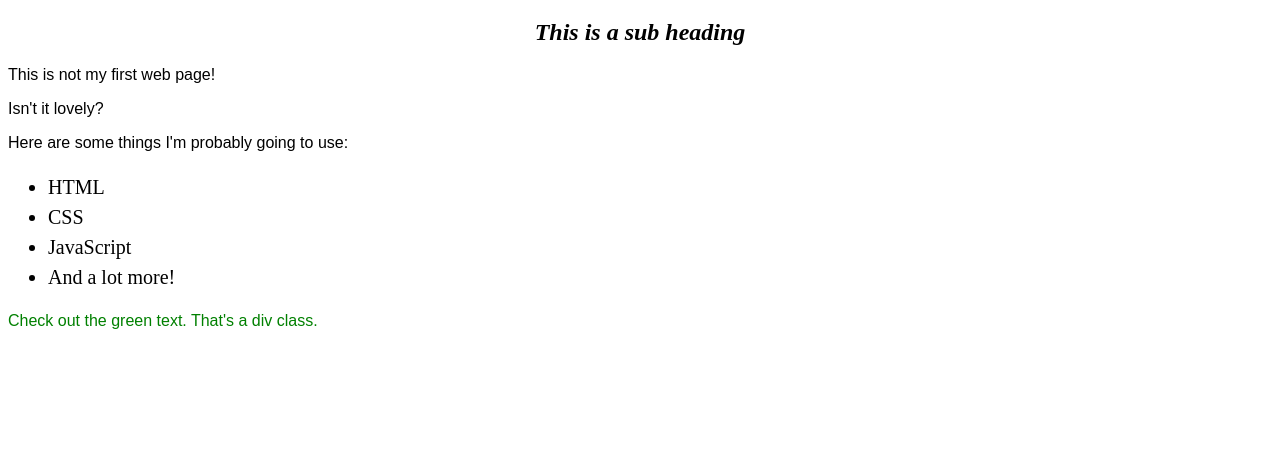
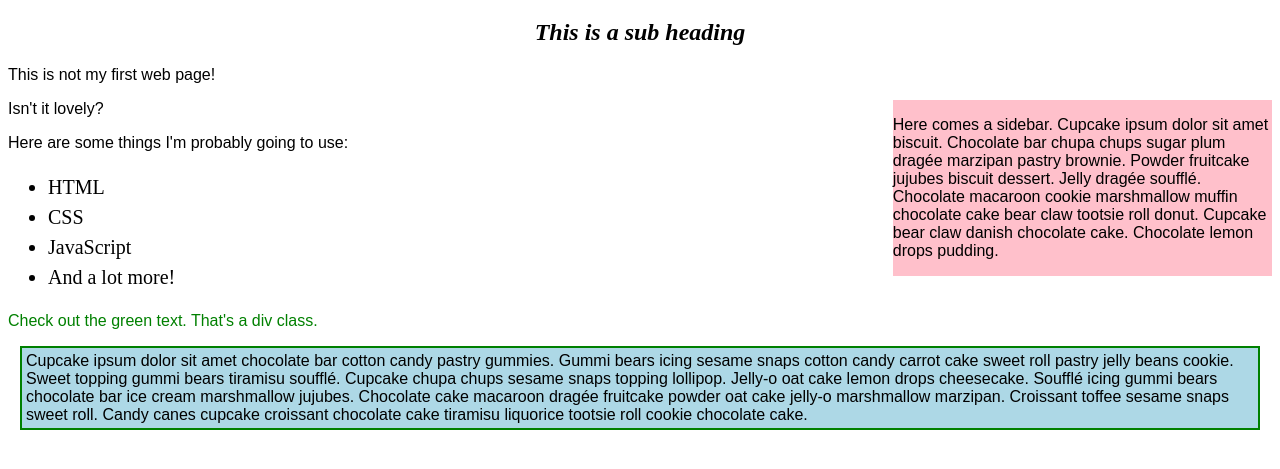
Before and after one commit to sparklepop/sample-webpage, a plain HTML site: page my-first-webpage.html in a window 1280 px wide. Shown: the part 61-530 px from the top of the page. Drawn offline with Linux system fonts and the light colour scheme.

Commit message:
Adds a colored sidebar

```diff
--- a/my-first-webpage.html
+++ b/my-first-webpage.html
@@ -11,6 +11,11 @@
 
 
 <p> This is not my first web page!</p>
+<div class="sidebar">
+  <p> Here comes a sidebar. Cupcake ipsum dolor sit amet biscuit. Chocolate bar chupa chups sugar plum dragée marzipan pastry brownie. Powder fruitcake jujubes biscuit dessert.
+
+Jelly dragée soufflé. Chocolate macaroon cookie marshmallow muffin chocolate cake bear claw tootsie roll donut. Cupcake bear claw danish chocolate cake. Chocolate lemon drops pudding.</p>
+</div>
 <p> Isn't it lovely?</p>
 <p> Here are some things I'm probably going to use:</p>
 <ul>
@@ -21,5 +26,7 @@
 </ul>
 <div class="green">
   <p> Check out the green text. That's a div class. </p>
+  </div>
+  <p class="border"> Cupcake ipsum dolor sit amet chocolate bar cotton candy pastry gummies. Gummi bears icing sesame snaps cotton candy carrot cake sweet roll pastry jelly beans cookie. Sweet topping gummi bears tiramisu soufflé. Cupcake chupa chups sesame snaps topping lollipop. Jelly-o oat cake lemon drops cheesecake. Soufflé icing gummi bears chocolate bar ice cream marshmallow jujubes. Chocolate cake macaroon dragée fruitcake powder oat cake jelly-o marshmallow marzipan. Croissant toffee sesame snaps sweet roll. Candy canes cupcake croissant chocolate cake tiramisu liquorice tootsie roll cookie chocolate cake.</p>
 </body>
 </html>
```
